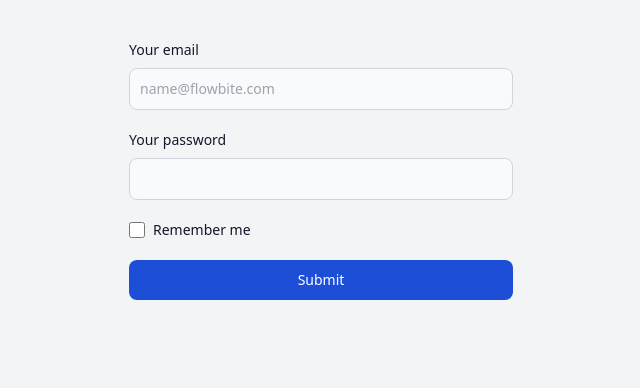
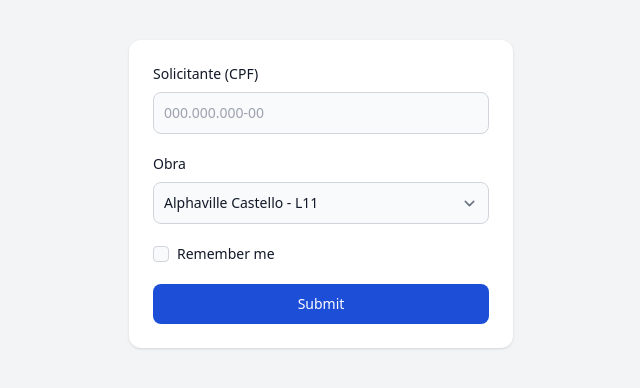
Before and after one commit to Luigiwig/tecverde-forms, a plain HTML site: page index.html in a window 1280 px wide. Shown: the whole page, without its empty margins (319-959 px from the left). Drawn offline with nearby package versions, Linux system fonts and the light colour scheme.

Commit message:
Add files via upload

```diff
--- a/index.html
+++ b/index.html
@@ -3,31 +3,103 @@
   <head>
     <meta charset="UTF-8" />
     <meta name="viewport" content="width=device-width, initial-scale=1.0" />
-    <title>Formulário Flowbite</title>
+    <title>Tecverde</title>
 
-    <!-- Importa Tailwind via CDN -->
+    <!-- Tailwind CSS -->
     <script src="https://cdn.tailwindcss.com"></script>
 
-    <!-- Importa Flowbite (JS opcional, mas bom incluir) -->
+    <!-- Flowbite -->
+    <link
+      href="https://cdnjs.cloudflare.com/ajax/libs/flowbite/2.5.1/flowbite.min.css"
+      rel="stylesheet"
+    />
     <script src="https://cdnjs.cloudflare.com/ajax/libs/flowbite/2.5.1/flowbite.min.js"></script>
+
+    <!-- jQuery e Inputmask -->
+    <script src="https://cdnjs.cloudflare.com/ajax/libs/jquery/3.6.0/jquery.min.js"></script>
+    <script src="https://cdnjs.cloudflare.com/ajax/libs/jquery.inputmask/5.0.8/jquery.inputmask.min.js"></script>
   </head>
+
   <body class="bg-gray-100 p-10">
-    <form class="max-w-sm mx-auto">
+    <form class="max-w-sm mx-auto bg-white p-6 rounded-xl shadow">
+      <!-- CPF -->
       <div class="mb-5">
-        <label for="email" class="block mb-2 text-sm font-medium text-gray-900 dark:text-white">Your email</label>
-        <input type="email" id="email" class="bg-gray-50 border border-gray-300 text-gray-900 text-sm rounded-lg focus:ring-blue-500 focus:border-blue-500 block w-full p-2.5" placeholder="name@flowbite.com" required />
+        <label
+          for="cpf"
+          class="block mb-2 text-sm font-medium text-gray-900 dark:text-white"
+          >Solicitante (CPF)</label
+        >
+        <input
+          type="text"
+          id="cpf"
+          maxlength="14"
+          class="bg-gray-50 border border-gray-300 text-gray-900 text-sm rounded-lg focus:ring-blue-500 focus:border-blue-500 block w-full p-2.5"
+          placeholder="000.000.000-00"
+          required
+        />
       </div>
+
+      <!-- Select de obras -->
       <div class="mb-5">
-        <label for="password" class="block mb-2 text-sm font-medium text-gray-900 dark:text-white">Your password</label>
-        <input type="password" id="password" class="bg-gray-50 border border-gray-300 text-gray-900 text-sm rounded-lg focus:ring-blue-500 focus:border-blue-500 block w-full p-2.5" required />
+        <label
+          for="obras"
+          class="block mb-2 text-sm font-medium text-gray-900 dark:text-white"
+          >Obra</label
+        >
+        <select
+          id="obras"
+          class="bg-gray-50 border border-gray-300 text-gray-900 text-sm rounded-lg focus:ring-blue-500 focus:border-blue-500 block w-full p-2.5 dark:bg-gray-700 dark:border-gray-600 dark:placeholder-gray-400 dark:text-white dark:focus:ring-blue-500 dark:focus:border-blue-500"
+          required
+        ></select>
       </div>
+
+      <!-- Checkbox -->
       <div class="flex items-start mb-5">
         <div class="flex items-center h-5">
-          <input id="remember" type="checkbox" class="w-4 h-4 border border-gray-300 rounded bg-gray-50 focus:ring-3 focus:ring-blue-300" required />
+          <input
+            id="remember"
+            type="checkbox"
+            class="w-4 h-4 border border-gray-300 rounded bg-gray-50 focus:ring-3 focus:ring-blue-300"
+            required
+          />
         </div>
-        <label for="remember" class="ml-2 text-sm font-medium text-gray-900">Remember me</label>
+        <label for="remember" class="ml-2 text-sm font-medium text-gray-900"
+          >Remember me</label
+        >
       </div>
-      <button type="submit" class="text-white bg-blue-700 hover:bg-blue-800 focus:ring-4 focus:ring-blue-300 font-medium rounded-lg text-sm w-full px-5 py-2.5 text-center">Submit</button>
+
+      <!-- Botão -->
+      <button
+        type="submit"
+        class="text-white bg-blue-700 hover:bg-blue-800 focus:ring-4 focus:ring-blue-300 font-medium rounded-lg text-sm w-full px-5 py-2.5 text-center"
+      >
+        Submit
+      </button>
     </form>
+
+    <script>
+      // Máscara de CPF
+      $("#cpf").inputmask("999.999.999-99");
+
+      // Lista de obras (poderia vir de API futuramente)
+      const obras = [
+        "Alphaville Castello - L11",
+        "Alphaville Castello - K18",
+        "Andaluz - Fábrica",
+        "Andaluz - Obra",
+        "Aripuanã - Obra",
+        "Capivari - Obra",
+      ];
+
+      const selectObras = document.getElementById("obras");
+
+      // Popula o select dinamicamente
+      obras.forEach((obra) => {
+        const option = document.createElement("option");
+        option.textContent = obra;
+        option.value = obra;
+        selectObras.appendChild(option);
+      });
+    </script>
   </body>
 </html>
```
